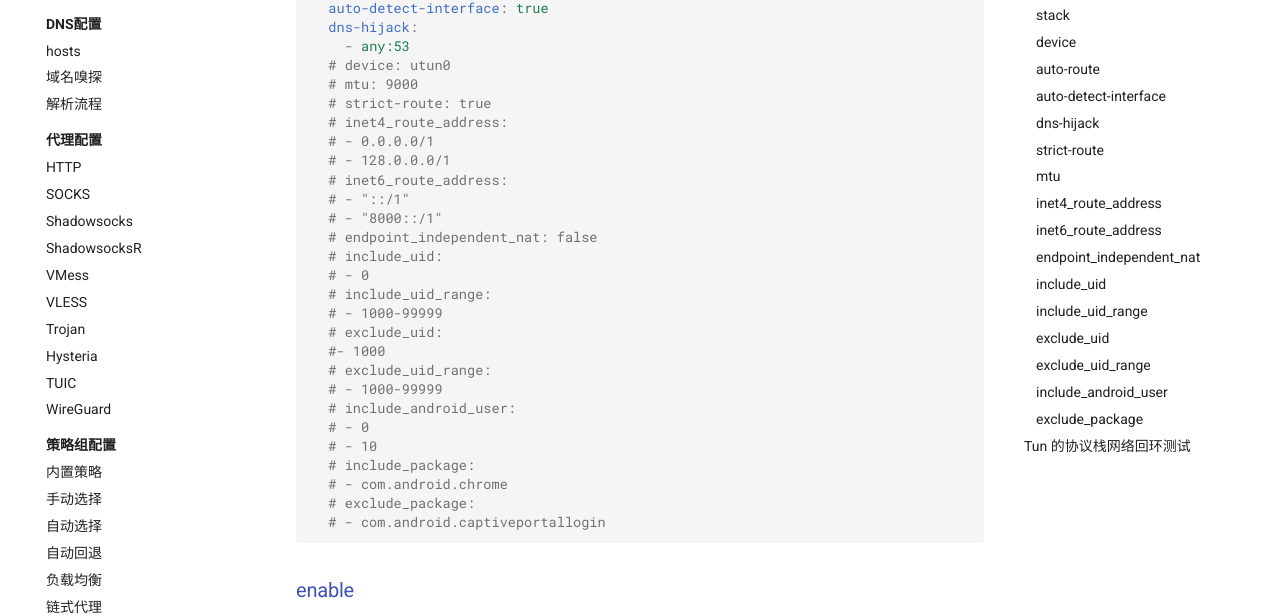
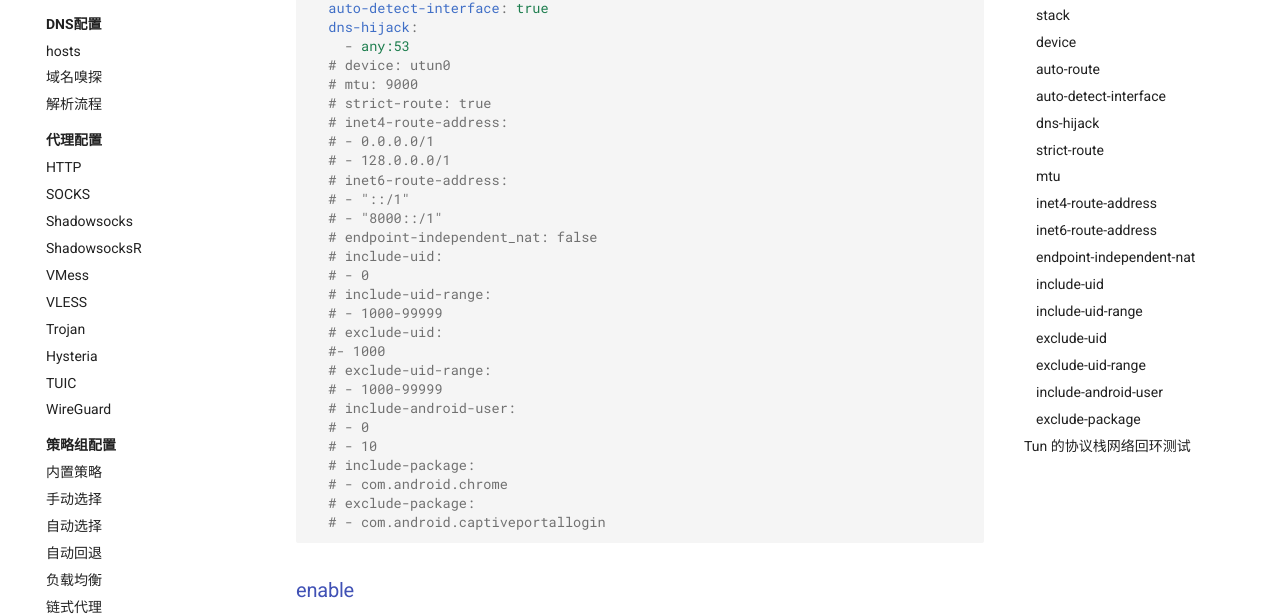
Before and after one commit to MetaCubeX/Meta-Docs, an MkDocs documentation site: the page built from docs/config/tun.md, in a window 1280 px wide and 900 px high, scrolled down 264 px. Shown: the part 147-763 px from the top of the window. Built offline with MkDocs 1.6.1 and Material for MkDocs 9.7.7, drawn with Linux system fonts in a browser that asks for light colours; comment, search, counter and statistics services are not loaded; some of the changed text lies outside the part shown.

Commit message:
Update tun.md

````diff
--- a/docs/config/tun.md
+++ b/docs/config/tun.md
@@ -13,27 +13,27 @@ tun:
   # device: utun0
   # mtu: 9000
   # strict-route: true
-  # inet4_route_address:
+  # inet4-route-address:
   # - 0.0.0.0/1
   # - 128.0.0.0/1
-  # inet6_route_address:
+  # inet6-route-address:
   # - "::/1"
   # - "8000::/1"
-  # endpoint_independent_nat: false
-  # include_uid:
+  # endpoint-independent_nat: false
+  # include-uid:
   # - 0
-  # include_uid_range:
+  # include-uid-range:
   # - 1000-99999
-  # exclude_uid:
+  # exclude-uid:
   #- 1000
-  # exclude_uid_range:
+  # exclude-uid-range:
   # - 1000-99999
-  # include_android_user:
+  # include-android-user:
   # - 0
   # - 10
-  # include_package:
+  # include-package:
   # - com.android.chrome
-  # exclude_package:
+  # exclude-package:
   # - com.android.captiveportallogin
 ```
 
@@ -127,35 +127,35 @@ strict_route: true
 mtu: 9000
 ```
 
-### inet4_route_address
+### inet4-route-address
 
 启用 `auto_route`时使用自定义 ipv4 路由而不是默认路由,一般无需配置。
 
 ```yaml
-inet4_route_address:
+inet4-route-address:
   - 0.0.0.0/1
   - 128.0.0.0/1
 ```
 
-### inet6_route_address
+### inet6-route-address
 
-启用 `auto_route`时使用自定义 ipv6 路由而不是默认路由,一般无需配置。
+启用 `auto-route`时使用自定义 ipv6 路由而不是默认路由,一般无需配置。
 
 ```yaml
-inet6_route_address:
+inet6-route-address:
   - "::/1"
   - "8000::/1"
 ```
 
-### endpoint_independent_nat
+### endpoint-independent-nat
 
 启用独立于端点的 NAT,性能可能会略有下降,所以不建议在不需要的时候开启。
 
 ```yaml
-endpoint_independent_nat: false
+endpoint-independent-nat: false
 ```
 
-### include_uid
+### include-uid
 
 限制被路由用户,默认不限制。
 
@@ -163,38 +163,38 @@ endpoint_independent_nat: false
 UID 规则仅在 Linux 下被支持,并且需要 `auto_route`
 
 ```yaml
-include_uid:
+include-uid:
   - 0
 ```
 
-### include_uid_range
+### include-uid-range
 
 限制被路由的的用户范围
 
 ```yaml
-include_uid_range:
+include_uid-range:
   - 1000-99999
 ```
 
-### exclude_uid
+### exclude-uid
 
 排除路由的的用户
 
 ```yaml
-exclude_uid:
+exclude-uid:
   - 1000
 ```
 
-### exclude_uid_range
+### exclude-uid-range
 
 排除路由的的用户范围
 
 ```yaml
-exclude_uid_range:
+exclude-uid-range:
   - 1000-99999
 ```
 
-### include_android_user
+### include-android-user
 
 限制被路由的 Android 用户
 
@@ -213,21 +213,21 @@ include_android_user:
   - 10
 ```
 
-include_package
+include-package
 
 限制被路由的 Android 应用包名
 
 ```yaml
-include_package:
+include-package:
   - com.android.chrome
 ```
 
-### exclude_package
+### exclude-package
 
 排除路由的 Android 应用包名
 
 ```yaml
-exclude_package:
+exclude-package:
   - com.android.captiveportallogin
 ```
 
````
